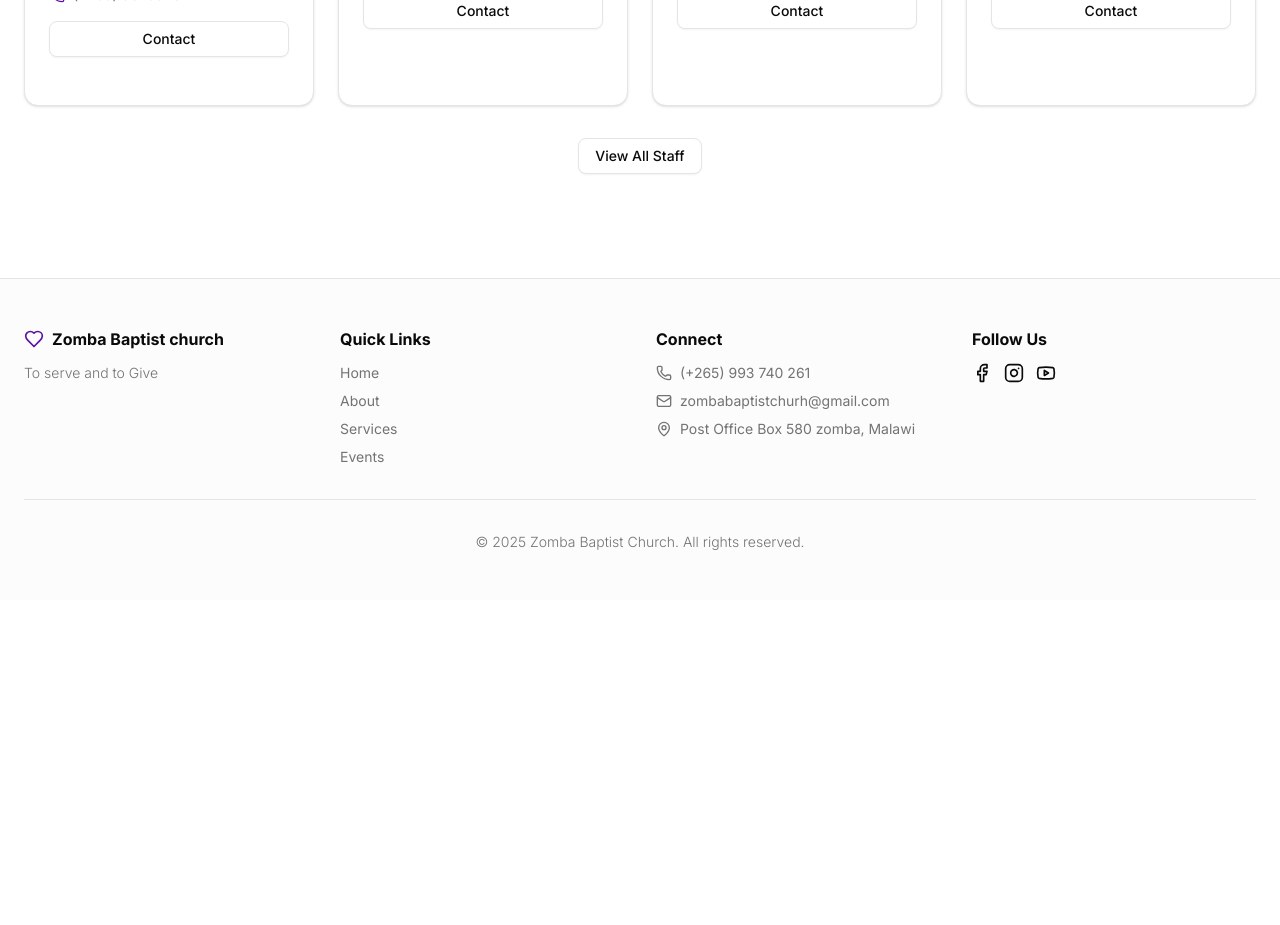
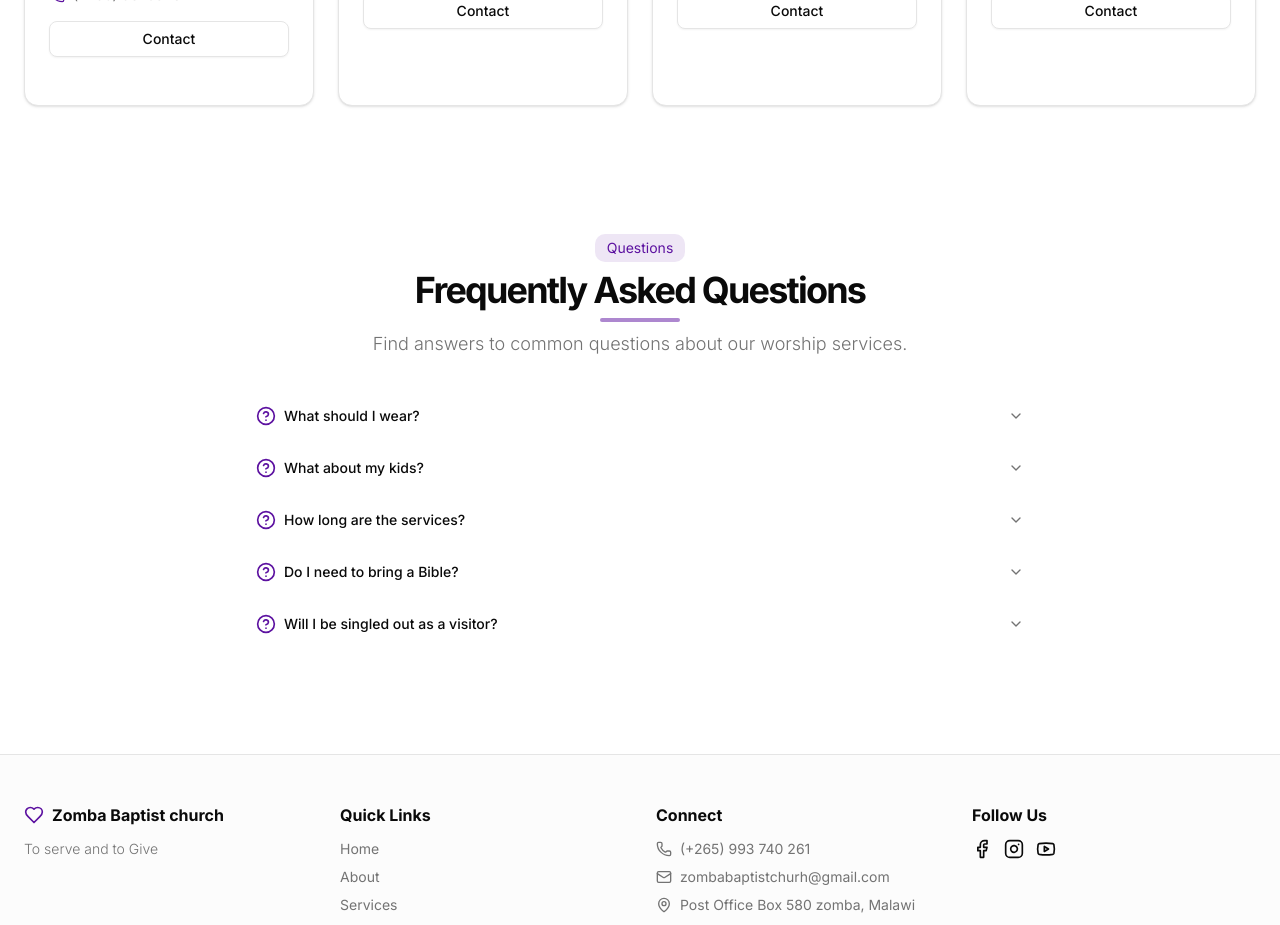
Before and after one commit to Namaumbo/zomba-web-ui, a React (Vite) app: page /contact in a window 1280 px wide. Shown: the part 2840-3765 px from the top of the page. Before the commit the page ends 3440 px from the top, so only its background shows below. Built offline with nearby package versions, Linux system fonts and the light colour scheme.

Commit message:
icon changes

```diff
--- a/index.html
+++ b/index.html
@@ -3,7 +3,7 @@
 
 <head>
   <meta charset="UTF-8" />
-  <link rel="icon" type="image/svg+xml" href="/vite.svg" />
+  <link rel="icon" type="image/svg+xml" href="./public/zbc_logo.png" />
   <meta name="viewport" content="width=device-width, initial-scale=1.0" />
   <title></title>
   <!-- font styles -->
--- a/src/components/expectations.jsx
+++ b/src/components/expectations.jsx
@@ -195,14 +195,14 @@ export default function Expectations({ isServiceTimesInView }) {
                 whileHover={{ x: 2 }}
                 className="bg-white dark:bg-slate-800/50 rounded-lg p-5 shadow-sm border border-slate-100 dark:border-slate-700/50"
               >
-                <div className="flex items-start gap-4">
+                <div className="flex items-center gap-4">
                   <motion.div
                     className="flex h-10 w-10 shrink-0 items-center justify-center rounded-full bg-slate-100 dark:bg-slate-700 text-slate-700 dark:text-slate-300"
                     whileHover={{ scale: 1.05 }}
                   >
                     {item.icon}
                   </motion.div>
-                  <div className="space-y-1">
+                  <div>
                     <h3 className="text-lg font-medium text-slate-900 dark:text-slate-100">
                       {item.title}
                     </h3>
--- a/src/pages/ContactusPage.jsx
+++ b/src/pages/ContactusPage.jsx
@@ -1,6 +1,6 @@
 "use client";
 
-import React, { useState } from "react";
+import React, { useRef, useState } from "react";
 import { Link } from "react-router-dom";
 import { Button } from "@/components/ui/button";
 import { Card, CardContent } from "@/components/ui/card";
@@ -25,6 +25,12 @@ import {
 } from "lucide-react";
 import { motion, useInView } from "framer-motion";
 import ContactMap from "../components/contact-map";
+import {
+  Accordion,
+  AccordionContent,
+  AccordionItem,
+  AccordionTrigger,
+} from "@/components/ui/accordion";
 
 export default function ContactPage() {
   const [formState, setFormState] = useState({
@@ -36,6 +42,38 @@ export default function ContactPage() {
   });
 
   const [isSubmitted, setIsSubmitted] = useState(false);
+
+  const faqItems = [
+    {
+      question: "What should I wear?",
+      answer:
+        "We have no dress code. Some people dress up, others come casual. We want you to feel comfortable, so come as you are!",
+    },
+    {
+      question: "What about my kids?",
+      answer:
+        "We offer age-appropriate children's programs during both Sunday services. Our children's area is safe, fun, and educational. First-time visitors can check in at our Welcome Center.",
+    },
+    {
+      question: "How long are the services?",
+      answer:
+        "Our services typically last about 75 minutes. They include worship through music, prayer, and a relevant message from the Bible.",
+    },
+    {
+      question: "Do I need to bring a Bible?",
+      answer:
+        "While we encourage everyone to bring their Bible, we also provide scripture on screen during the service. We also have Bibles available for you to use or take home.",
+    },
+    {
+      question: "Will I be singled out as a visitor?",
+      answer:
+        "No, we won't ask you to stand or identify yourself as a visitor. We want you to feel welcome without any pressure or embarrassment.",
+    },
+  ];
+
+  const faqRef = useRef(null);
+
+  const isFaqInView = useInView(faqRef, { once: true, amount: 0.2 });
 
   const handleChange = (e) => {
     const { name, value } = e.target;
@@ -102,6 +140,30 @@ export default function ContactPage() {
   ];
   const ref = React.useRef(null);
   const isInView = useInView(ref, { once: true, amount: 0.3 });
+
+  const staggerContainer = {
+    hidden: { opacity: 0 },
+    visible: {
+      opacity: 1,
+      transition: {
+        staggerChildren: 0.1,
+        delayChildren: 0.1,
+      },
+    },
+  };
+
+  const fadeInUp = {
+    hidden: { opacity: 0, y: 20 },
+    visible: {
+      opacity: 1,
+      y: 0,
+      transition: {
+        type: "spring",
+        stiffness: 50,
+        damping: 15,
+      },
+    },
+  };
 
   React.useEffect(() => {
     document.title = "Contact | Zomba Baptist Church";
@@ -196,9 +258,12 @@ export default function ContactPage() {
                 </CardContent>
               </Card>
             </div>
-            From M1 road, turn at Zomba Clock Tower into Zomba City. Drive straight through town passing Zomba Police Station. Continue up the hill and turn right at Zomba Baptist Church sign. The church is located on the right side.
-
-Public Transportation: Bus routes 10 and 15 stop directly in front of the church.       </div>
+            From M1 road, turn at Zomba Clock Tower into Zomba City. Drive
+            straight through town passing Zomba Police Station. Continue up the
+            hill and turn right at Zomba Baptist Church sign. The church is
+            located on the right side. Public Transportation: Bus routes 10 and
+            15 stop directly in front of the church.{" "}
+          </div>
         </section>
 
         <ContactMap />
@@ -251,10 +316,85 @@ Public Transportation: Bus routes 10 and 15 stop directly in front of the church
                 </Card>
               ))}
             </div>
+          </div>
+        </section>
 
-            <div className="text-center mt-8">
-              <Button variant="outline">View All Staff</Button>
-            </div>
+        {/* FAQ Section */}
+        <section className="py-12 md:py-16" ref={faqRef}>
+          <div className="mx-auto container px-4 md:px-6">
+            <motion.div
+              className="flex flex-col items-center justify-center space-y-4 text-center mb-8"
+              initial="hidden"
+              animate={isFaqInView ? "visible" : "hidden"}
+              variants={staggerContainer}
+            >
+              <motion.div className="space-y-2" variants={fadeInUp}>
+                <motion.div
+                  className="inline-block rounded-lg bg-primary/10 px-3 py-1 text-sm text-primary"
+                  whileHover={{ scale: 1.05 }}
+                  whileTap={{ scale: 0.95 }}
+                >
+                  Questions
+                </motion.div>
+                <motion.h2 className="text-3xl font-bold tracking-tighter sm:text-4xl">
+                  Frequently Asked Questions
+                </motion.h2>
+                <motion.div
+                  className="h-1 w-20 rounded-full bg-primary/50 mx-auto"
+                  initial={{ width: 0 }}
+                  animate={isFaqInView ? { width: 80 } : { width: 0 }}
+                  transition={{ delay: 0.3, duration: 0.8 }}
+                />
+                <motion.p className="max-w-[700px] text-muted-foreground md:text-lg">
+                  Find answers to common questions about our worship services.
+                </motion.p>
+              </motion.div>
+            </motion.div>
+
+            <motion.div
+              className="mx-auto max-w-3xl"
+              initial={{ opacity: 0, y: 20 }}
+              animate={
+                isFaqInView ? { opacity: 1, y: 0 } : { opacity: 0, y: 20 }
+              }
+              transition={{ delay: 0.4, duration: 0.5 }}
+            >
+              <Accordion type="single" collapsible className="w-full">
+                {faqItems.map((item, index) => (
+                  <motion.div
+                    key={index}
+                    initial={{ opacity: 0, y: 10 }}
+                    animate={
+                      isFaqInView ? { opacity: 1, y: 0 } : { opacity: 0, y: 10 }
+                    }
+                    transition={{ delay: 0.2 + index * 0.1, duration: 0.5 }}
+                  >
+                    <AccordionItem value={`item-${index}`}>
+                      <AccordionTrigger className="text-left">
+                        <div className="flex items-center gap-2">
+                          <motion.div
+                            whileHover={{ rotate: 15, scale: 1.1 }}
+                            transition={{ type: "spring", stiffness: 300 }}
+                          >
+                            <HelpCircle className="h-5 w-5 text-primary" />
+                          </motion.div>
+                          <span>{item.question}</span>
+                        </div>
+                      </AccordionTrigger>
+                      <AccordionContent className="text-muted-foreground">
+                        <motion.div
+                          initial={{ opacity: 0, y: 5 }}
+                          animate={{ opacity: 1, y: 0 }}
+                          transition={{ duration: 0.3 }}
+                        >
+                          {item.answer}
+                        </motion.div>
+                      </AccordionContent>
+                    </AccordionItem>
+                  </motion.div>
+                ))}
+              </Accordion>
+            </motion.div>
           </div>
         </section>
       </main>
```
Also changed, not shown: src/pages/ServicesPage.jsx (+7 -115 lines).
